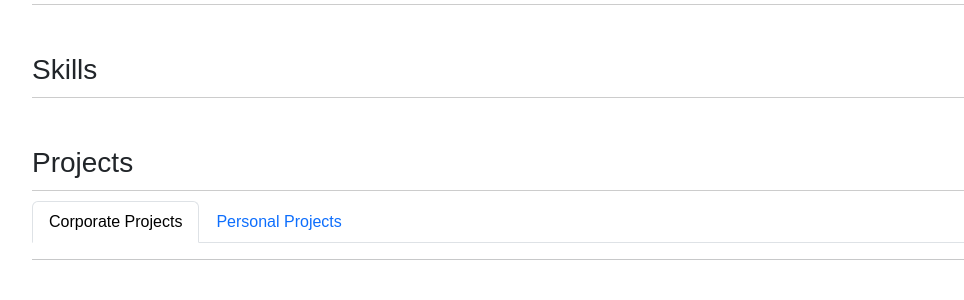
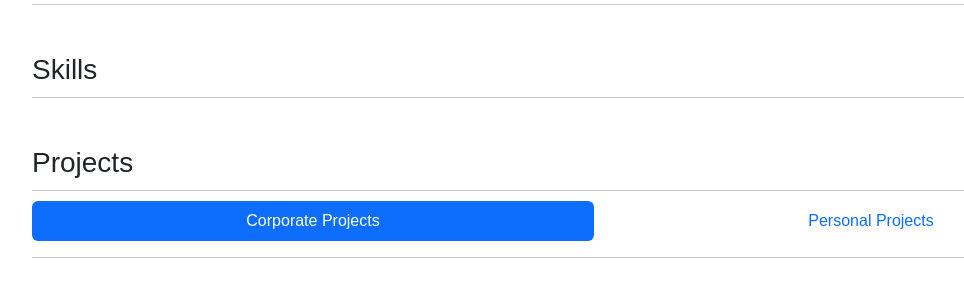
Before and after one commit to comsa33/portfolio-service, a Flask app: template templates/ruo_portfolio.html in a window 1280 px wide. Shown: the part 316-616 px from the top of the page, without its empty margins (50-1014 px from the left). Run offline with Flask 3, Linux system fonts and the light colour scheme; the template is opened without the code that fills it, so the values that code supplies are empty; some web fonts are replaced.

Commit message:
fix: ruo_portfolio css js html

```diff
--- a/templates/ruo_portfolio.html
+++ b/templates/ruo_portfolio.html
@@ -118,15 +118,11 @@
             <h2 id="careerTitle" data-eng="Projects" data-kor="프로젝트">Projects</h2>
 
             <!-- 탭 메뉴 추가 -->
-            <ul class="nav nav-tabs">
-                <li class="nav-item">
-                    <a class="nav-link active" id="corporate-tab" data-toggle="tab" href="#corporate" data-eng="Corporate Projects" data-kor="사내 프로젝트">
-                        Corporate Projects</a>
-                </li>
-                <li class="nav-item">
-                    <a class="nav-link" id="personal-tab" data-toggle="tab" href="#personal" data-eng="Personal Projects" data-kor="개인 프로젝트">
-                        Personal Projects</a>
-                </li>
+            <ul class="nav nav-pills nav-fill">
+                <a class="nav-link active" id="corporate-tab" data-toggle="tab" href="#corporate" data-eng="Corporate Projects" data-kor="사내 프로젝트">
+                    Corporate Projects</a>
+                <a class="nav-link" id="personal-tab" data-toggle="tab" href="#personal" data-eng="Personal Projects" data-kor="개인 프로젝트">
+                    Personal Projects</a>
             </ul>
 
             <!-- 탭 내용 -->
```
